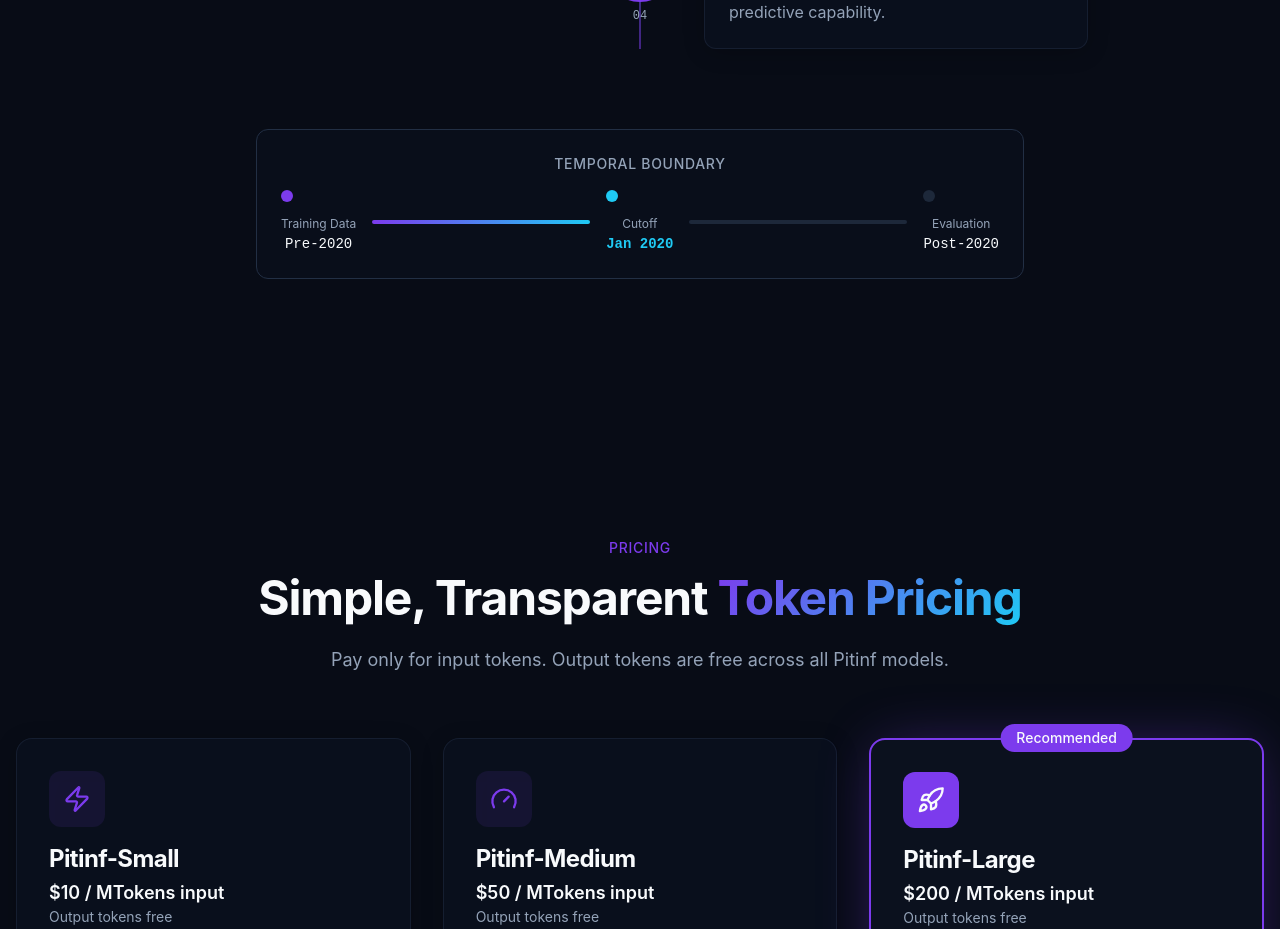
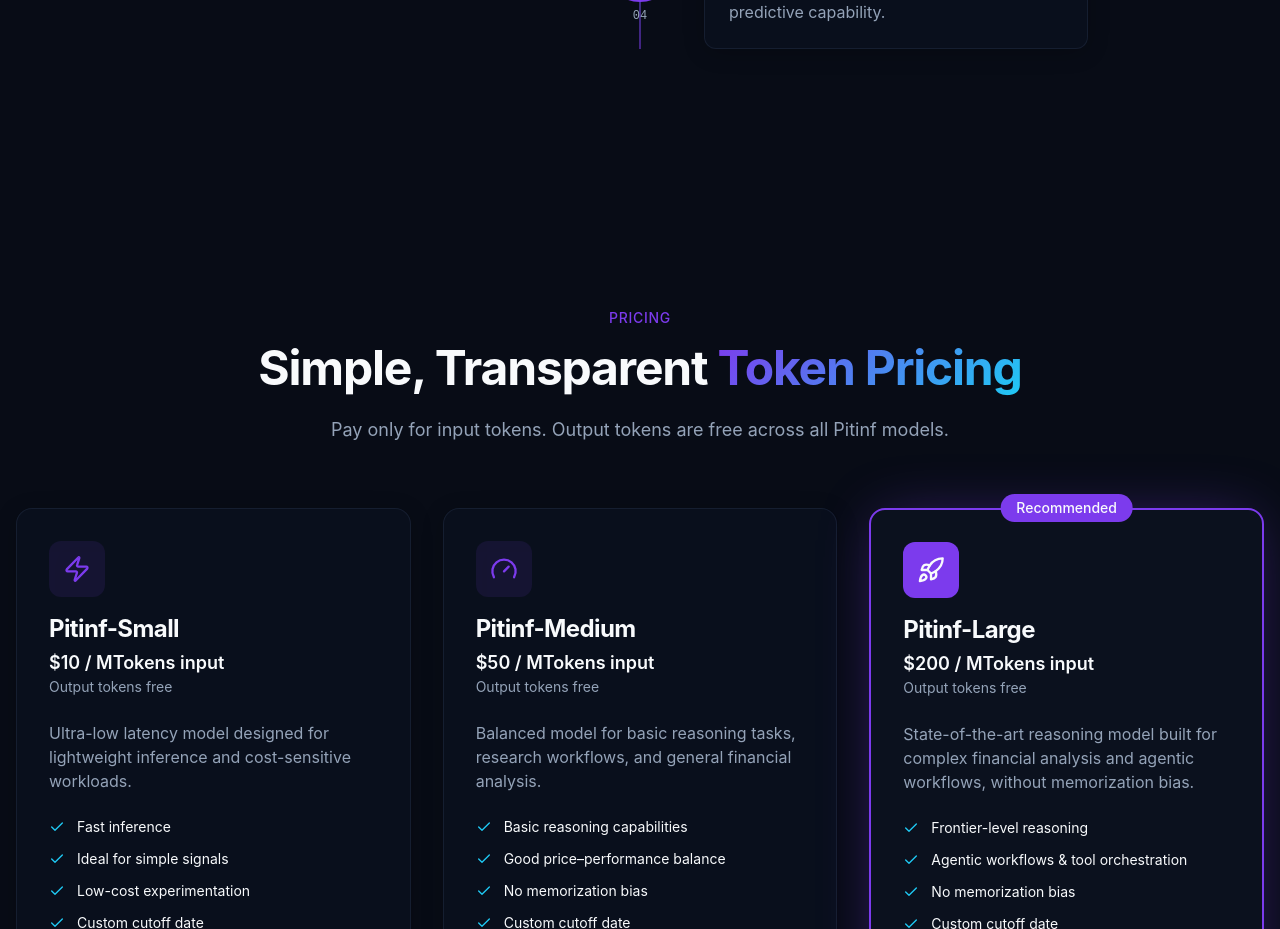
Before and after one commit to benstaf/astro-pit-pages_new, a React (Vite) app: page / in a window 1280 px wide. Shown: the part 4340-5269 px from the top of the page. Built offline with nearby package versions, Linux system fonts and the light colour scheme; the HTML template or start-up script is replaced by a standard one.

Commit message:
Update HowItWorks.tsx

```diff
--- a/src/components/landing/HowItWorks.tsx
+++ b/src/components/landing/HowItWorks.tsx
@@ -89,40 +89,6 @@ export const HowItWorks = () => {
             ))}
           </div>
         </div>
-
-        {/* Timeline Visual */}
-        <motion.div
-          initial={{ opacity: 0, y: 20 }}
-          whileInView={{ opacity: 1, y: 0 }}
-          viewport={{ once: true }}
-          transition={{ duration: 0.5, delay: 0.5 }}
-          className="mx-auto mt-20 max-w-3xl"
-        >
-          <div className="rounded-xl border border-border bg-card/50 p-6">
-            <h4 className="mb-4 text-center text-sm font-medium uppercase tracking-wider text-muted-foreground">
-              Temporal Boundary
-            </h4>
-            <div className="relative flex items-center justify-between">
-              <div className="text-center">
-                <div className="mb-2 h-3 w-3 rounded-full bg-primary" />
-                <span className="text-xs text-muted-foreground">Training Data</span>
-                <p className="font-mono text-sm">Pre-2020</p>
-              </div>
-              <div className="flex-1 mx-4 h-1 bg-gradient-to-r from-primary to-accent rounded" />
-              <div className="text-center">
-                <div className="mb-2 h-3 w-3 rounded-full bg-accent" />
-                <span className="text-xs text-muted-foreground">Cutoff</span>
-                <p className="font-mono text-sm font-bold text-accent">Jan 2020</p>
-              </div>
-              <div className="flex-1 mx-4 h-1 bg-muted rounded" />
-              <div className="text-center">
-                <div className="mb-2 h-3 w-3 rounded-full bg-muted" />
-                <span className="text-xs text-muted-foreground">Evaluation</span>
-                <p className="font-mono text-sm">Post-2020</p>
-              </div>
-            </div>
-          </div>
-        </motion.div>
       </div>
     </section>
   );
```
